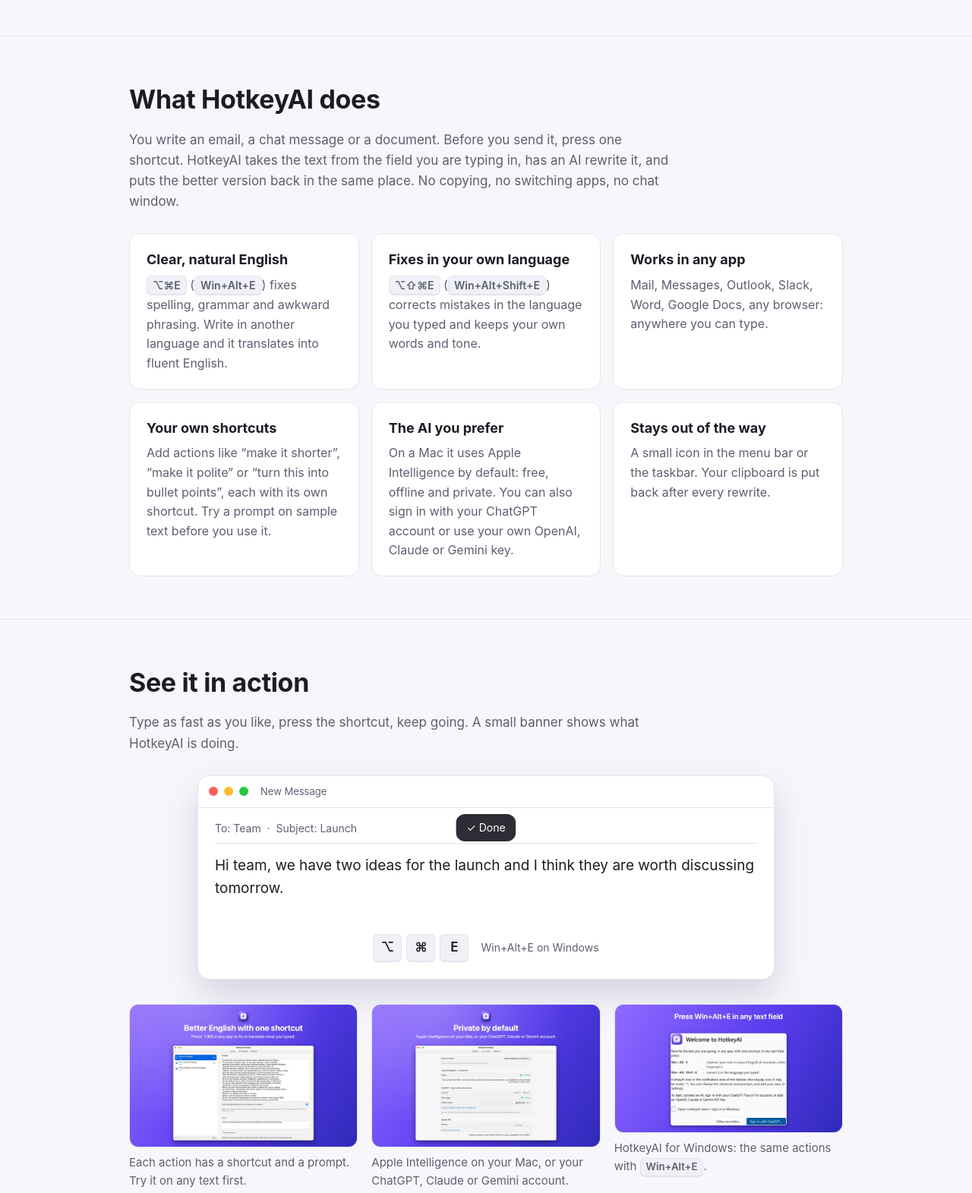
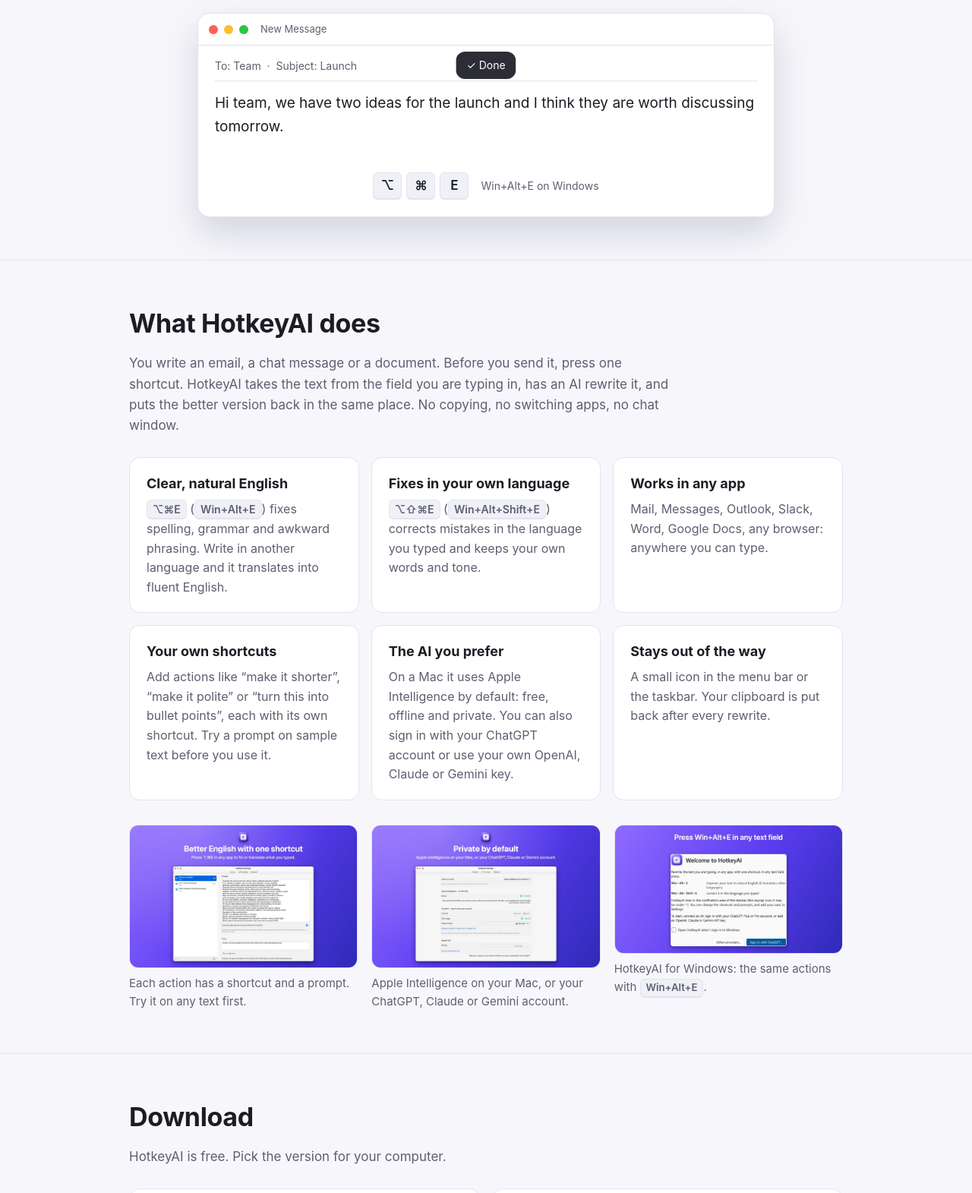
Before and after one commit to nauroman/HotkeyAI, a plain HTML site: page docs/index.html in a window 1280 px wide. Shown: the part 640-2211 px from the top of the page at 76% size. Drawn offline with Linux system fonts and the light colour scheme.

Commit message:
Show the HotkeyAI demo in the page's hero
The email animation (draft replaced after ⌥⌘E, with the banner) moves from the
"See it in action" section into the hero, right after the download buttons and the
requirements note, as on the ArrowKeys page. That section is gone; its three real
screenshots now follow the cards in "What HotkeyAI does". The demo keeps its
aria-label and the reduced-motion fallback.

Checked at desktop width, 375 px and 320 px: no horizontal scroll, 20 px side
padding, and the demo text fits in its box.

Co-Authored-By: Claude Opus 5.5 <noreply@anthropic.com>

```diff
--- a/docs/index.html
+++ b/docs/index.html
@@ -71,7 +71,7 @@
   .card p + p { margin-top: 8px; }
 
   /* Animated example: a draft is replaced after the shortcut. Pure CSS, 16 s loop. */
-  .demo { max-width: 760px; margin: 0 auto; background: var(--surface); border: 1px solid var(--line); border-radius: 16px;
+  .demo { max-width: 760px; margin: 40px auto 0; background: var(--surface); border: 1px solid var(--line); border-radius: 16px;
     box-shadow: 0 20px 50px rgba(20, 16, 79, .16); overflow: hidden; text-align: left; }
   .demo-bar { display: flex; align-items: center; gap: 8px; padding: 10px 14px; border-bottom: 1px solid var(--line);
     font-size: 13px; color: var(--muted); }
@@ -162,6 +162,21 @@
         <a class="btn" href="https://apps.microsoft.com/detail/9P6DQ3CCTWFX">Get it for Windows</a>
       </div>
       <p class="note">Mac: macOS 14 or later, signed and notarized by Apple. Windows 10 and 11, from the Microsoft Store. <a href="#download">All downloads</a></p>
+      <div class="demo" role="img" aria-label="Animation: in a new email, the draft “hi team, we has two ideas for the launch and i thinks they is worth discussing tomorow” is replaced with “Hi team, we have two ideas for the launch and I think they are worth discussing tomorrow.” after pressing Option Command E. Then the Russian sentence “я не обещал закончить к пятнице” is replaced with “I did not promise to finish by Friday.”">
+        <div class="demo-bar"><i></i><i></i><i></i>New Message</div>
+        <div class="demo-body">
+          <div class="demo-meta">To: Team &nbsp;·&nbsp; Subject: Launch</div>
+          <div class="field">
+            <p class="d1">hi team, we has two ideas for the launch and i thinks they is worth discussing tomorow</p>
+            <p class="r1">Hi team, we have two ideas for the launch and I think they are worth discussing tomorrow.</p>
+            <p class="d2" lang="ru">я не обещал закончить к пятнице</p>
+            <p class="r2">I did not promise to finish by Friday.</p>
+          </div>
+          <div class="demo-keys"><kbd>⌥</kbd><kbd>⌘</kbd><kbd>E</kbd><span>Win+Alt+E on Windows</span></div>
+          <div class="hud work">✦ Improve in English…</div>
+          <div class="hud done">✓ Done</div>
+        </div>
+      </div>
     </div>
   </div>
 
@@ -176,28 +191,6 @@
         <div class="card"><h3>Your own shortcuts</h3><p>Add actions like “make it shorter”, “make it polite” or “turn this into bullet points”, each with its own shortcut. Try a prompt on sample text before you use it.</p></div>
         <div class="card"><h3>The AI you prefer</h3><p>On a Mac it uses Apple Intelligence by default: free, offline and private. You can also sign in with your ChatGPT account or use your own OpenAI, Claude or Gemini key.</p></div>
         <div class="card"><h3>Stays out of the way</h3><p>A small icon in the menu bar or the taskbar. Your clipboard is put back after every rewrite.</p></div>
-      </div>
-    </div>
-  </section>
-
-  <section id="see">
-    <div class="wrap">
-      <h2>See it in action</h2>
-      <p class="sub">Type as fast as you like, press the shortcut, keep going. A small banner shows what HotkeyAI is doing.</p>
-      <div class="demo" role="img" aria-label="Animation: in a new email, the draft “hi team, we has two ideas for the launch and i thinks they is worth discussing tomorow” is replaced with “Hi team, we have two ideas for the launch and I think they are worth discussing tomorrow.” after pressing Option Command E. Then the Russian sentence “я не обещал закончить к пятнице” is replaced with “I did not promise to finish by Friday.”">
-        <div class="demo-bar"><i></i><i></i><i></i>New Message</div>
-        <div class="demo-body">
-          <div class="demo-meta">To: Team &nbsp;·&nbsp; Subject: Launch</div>
-          <div class="field">
-            <p class="d1">hi team, we has two ideas for the launch and i thinks they is worth discussing tomorow</p>
-            <p class="r1">Hi team, we have two ideas for the launch and I think they are worth discussing tomorrow.</p>
-            <p class="d2" lang="ru">я не обещал закончить к пятнице</p>
-            <p class="r2">I did not promise to finish by Friday.</p>
-          </div>
-          <div class="demo-keys"><kbd>⌥</kbd><kbd>⌘</kbd><kbd>E</kbd><span>Win+Alt+E on Windows</span></div>
-          <div class="hud work">✦ Improve in English…</div>
-          <div class="hud done">✓ Done</div>
-        </div>
       </div>
       <div class="gallery">
         <figure>
```
